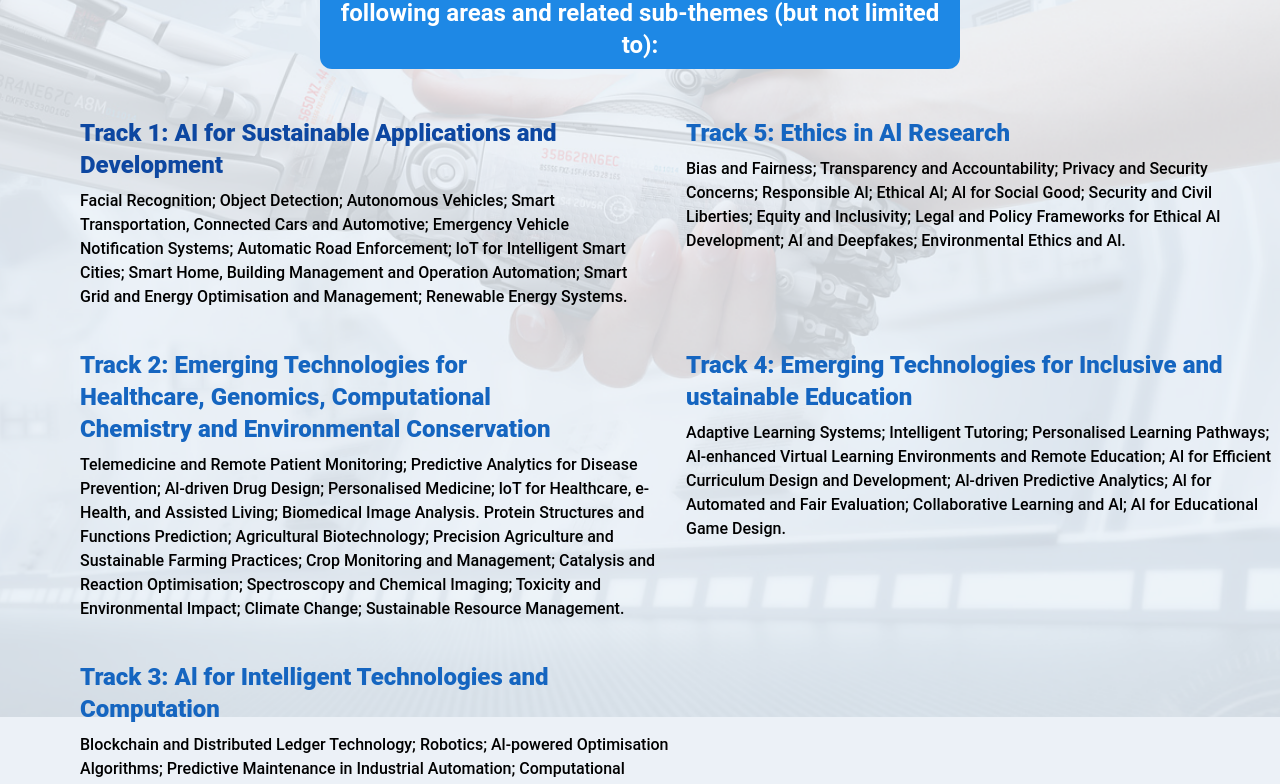
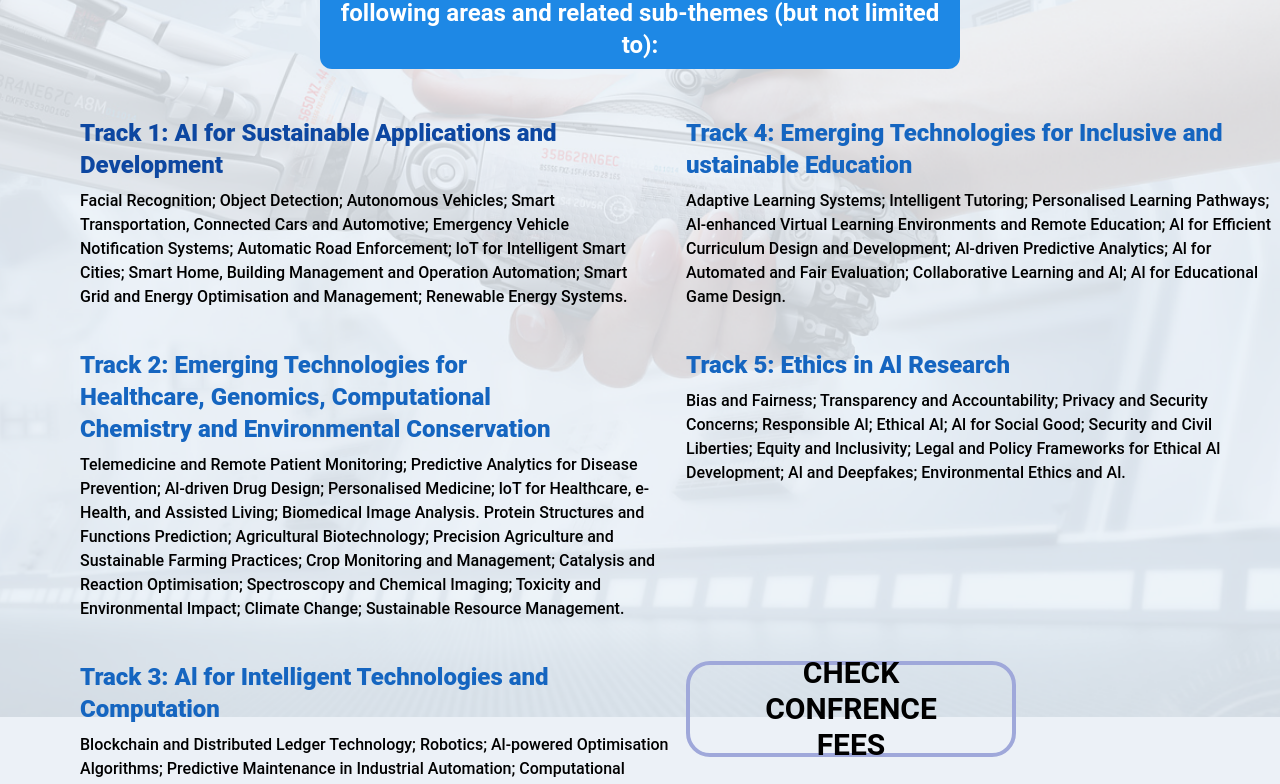
Before and after one commit to michael-ono/landing-page-fascon-2024, a React (Vite) app: page /attending in a window 1280 px wide. Shown: the part 567-1351 px from the top of the page. Built offline with nearby package versions, Linux system fonts and the light colour scheme.

Commit message:
confrence link added

```diff
--- a/src/components/Attending.jsx
+++ b/src/components/Attending.jsx
@@ -1,10 +1,14 @@
 import React from 'react';
+import { useNavigate } from "react-router-dom";
 import HomepageNavbar from '../HomePage_Files/HomepageNavbar';
 import atttendingImg from "../assets/attending-bg.jpeg";
 import Footer from '../Navbar_Files/Footer';
 import logo from "../components/images/logo3.png"
+import { FaArrowRight } from 'react-icons/fa';
 // import Footer2 from '../Navbar_Files/Footer2';
 const Attending = () => {
+
+  const navigate = useNavigate();
 
   return (
     <>
@@ -68,14 +72,15 @@
               </p>
             </div>
 
-            {/* Track5*/}
+            {/* Track4 */}
             <div className="">
-              <h1 className="text-2xl text-blue-800 font-extrabold mb-2">Track 5: Ethics in Al Research</h1>
+              <h1 className="text-2xl text-blue-800 font-extrabold mb-2">Track 4: Emerging Technologies for Inclusive and ustainable Education</h1>
               <p className="text text-grey-800 font-medium max-w-2xl">
-              Bias and Fairness; Transparency and Accountability; Privacy and Security Concerns; Responsible Al; Ethical Al; Al for Social Good; Security and Civil Liberties; Equity and Inclusivity;
-              Legal and Policy Frameworks for Ethical Al Development; Al and Deepfakes; Environmental Ethics and Al.
+                Adaptive Learning Systems; Intelligent Tutoring; Personalised Learning Pathways; Al-enhanced Virtual Learning Environments and Remote Education; Al for Efficient Curriculum Design
+                and Development; Al-driven Predictive Analytics; Al for Automated and Fair Evaluation; Collaborative Learning and Al; Al for Educational Game Design.
               </p>
             </div>
+
 
             {/* Track2 */}
             <div className="">
@@ -86,12 +91,12 @@
               </p>
             </div>
 
-            {/* Track4 */}
+            {/* Track5*/}
             <div className="">
-              <h1 className="text-2xl text-blue-800 font-extrabold mb-2">Track 4: Emerging Technologies for Inclusive and ustainable Education</h1>
+              <h1 className="text-2xl text-blue-800 font-extrabold mb-2">Track 5: Ethics in Al Research</h1>
               <p className="text text-grey-800 font-medium max-w-2xl">
-                Adaptive Learning Systems; Intelligent Tutoring; Personalised Learning Pathways; Al-enhanced Virtual Learning Environments and Remote Education; Al for Efficient Curriculum Design
-                and Development; Al-driven Predictive Analytics; Al for Automated and Fair Evaluation; Collaborative Learning and Al; Al for Educational Game Design.
+              Bias and Fairness; Transparency and Accountability; Privacy and Security Concerns; Responsible Al; Ethical Al; Al for Social Good; Security and Civil Liberties; Equity and Inclusivity;
+              Legal and Policy Frameworks for Ethical Al Development; Al and Deepfakes; Environmental Ethics and Al.
               </p>
             </div>
 
@@ -103,6 +108,10 @@
                 Computing; Real-Time Decision-Making in Autonomous Systems; Cyber-Physical Systems; Simulation and Modelling; Cognitive Computing;Cloud and Edge Computing; Distributed Computing
                 Systems; Quantum Computing Technologies; Astrophysics; Computational Fluid Dynamics Metrology; Geosciences; Optics and Photonics.
               </p>
+            </div>
+
+            <div className='w-5/6'>
+              <button className="flex flex-col items-center justify-center h-24 w-3/6 md:w-4/6 rounded-3xl text-black text-3xl border-indigo-200 border-4 hover:bg-indigo-200 focus:ring-200 font-bold text-md px-12 " onClick={() => navigate("/schedule")}>CHECK CONFRENCE FEES <FaArrowRight /></button>
             </div>
 
 
@@ -137,8 +146,6 @@
             <img src={logo} className="w-[340px] h-[300px]" alt="Image description"/>
           </div>
 
-
-
         </div>
 
       </div>
```
